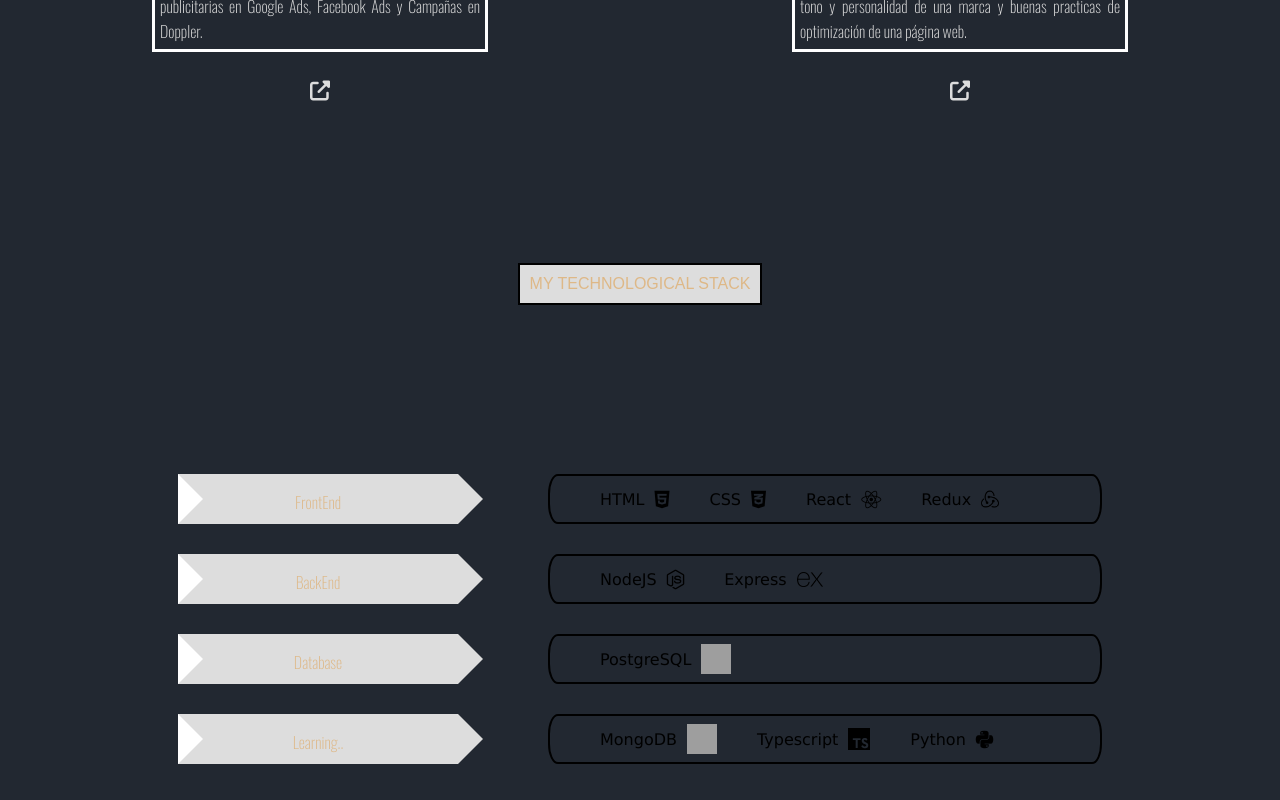
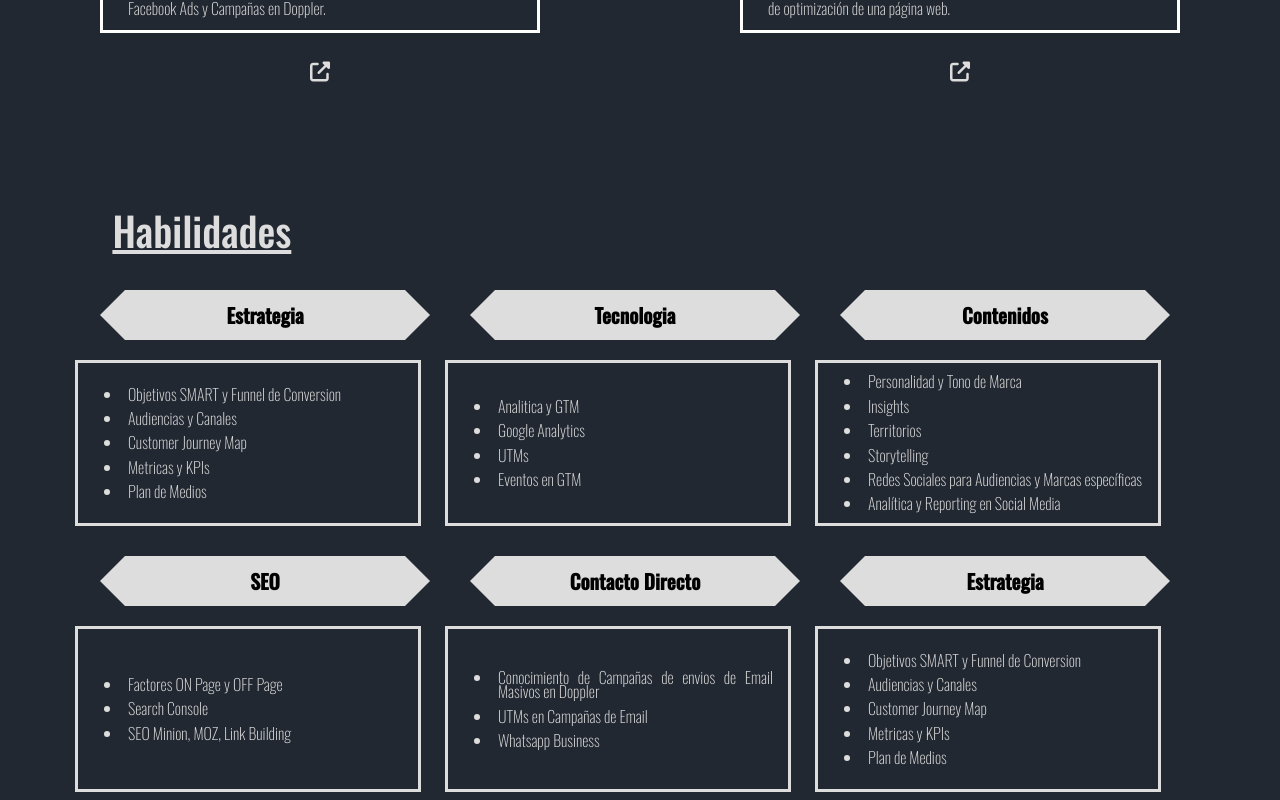
Before and after one commit to macamontesdeoca/MarcosPortfolio, a React (Create React App) app: page / in a window 1280 px wide. Shown: the part 2160-2960 px from the top of the page. Built offline with nearby package versions, Linux system fonts and the light colour scheme; grey boxes are pictures that could not be loaded; a web font is replaced by a local one.

Commit message:
Skills done

```diff
--- a/src/components/About/index.scss
+++ b/src/components/About/index.scss
@@ -58,10 +58,15 @@
       }
       &_title{
         display: flex;
+        margin-top: 10px;
         text-align:center;
         color:$color-secondary;
         font-family: $font-family;
         font-size: 130%;
+        font-weight: $font-weight-medium;
+        &:hover{
+            color: $color-yellow;
+        }
         @media screen and (max-width: 715px) {
             margin-left: 0;
             padding:5px;
--- a/src/components/Home/index.jsx
+++ b/src/components/Home/index.jsx
@@ -8,7 +8,7 @@ import { NavHashLink } from "react-router-hash-link";
 
 const Home = () => {
 
-    document.title = 'Maca Montes de Oca';
+    document.title = 'Marcos Villanueva';
 
         return (
             <div id='home' className='cover-container'>
--- a/src/components/Skills/index.jsx
+++ b/src/components/Skills/index.jsx
@@ -1,86 +1,87 @@
 import React from 'react';
 import './index.scss';
-import redux from '../../assets/iconredux.png';
-import express from '../../assets/expressjs.png';
-import postgre from '../../assets/iconpostgre.png';
-import mongodb from '../../assets/mongodbicon.png';
-import typescript from '../../assets/typescripticon.svg';
 
 
 const Skills = () =>{
     return(
         <div id= 'skills' className='skills_container'>
-            <div className='skills_title'>
-                MY TECHNOLOGICAL STACK
-            </div>
+            <u className='skills_title'>
+                Habilidades
+            </u>
             <div className='skills_info'>
-                <div id='ladoizq'>
-                    <div className='seccion primero'>
-                        <div className = 'arrow-pointer'>
-                            <p className='skill_title'>FrontEnd</p>
+                <div id='arriba' className='skills_horizontal'>
+                    <div className='columnas_nuevas'>
+                        <div className='arrow-pointer'>
+                            Estrategia
                         </div>
+                            <ul className='unordered_list'>
+                                <li className = 'list_item'>Objetivos SMART y Funnel de Conversion</li>
+                                <li className = 'list_item'>Audiencias y Canales</li>
+                                <li className = 'list_item'>Customer Journey Map</li>
+                                <li className = 'list_item'>Metricas y KPIs</li>
+                                <li className = 'list_item'>Plan de Medios</li>
+                            </ul>
                     </div>
-                    <div className='seccion'>
+                    <div className='columnas_nuevas'>
                         <div className='arrow-pointer'>
-                            <p className='skill_title'>BackEnd</p>
+                            Tecnologia
                         </div>
+                            <ul className='unordered_list'>
+                                <li className = 'list_item'>Analitica y GTM</li>
+                                <li className = 'list_item'>Google Analytics</li>
+                                <li className = 'list_item'>UTMs</li>
+                                <li className = 'list_item'>Eventos en GTM</li>
+                            </ul>
                     </div>
-                    <div className='seccion'>
+                    <div className='columnas_nuevas'>
                         <div className='arrow-pointer'>
-                        <p className='skill_title'>Database</p>
+                            Contenidos
                         </div>
-                    </div>
-                    <div className='seccion'>
-                        <div className='arrow-pointer'>
-                        <p className='skill_title'>Learning..</p>
-                        </div>
+                            <ul className='unordered_list'>
+                                <li className = 'list_item'>Personalidad y Tono de Marca</li>
+                                <li className = 'list_item'>Insights</li>
+                                <li className = 'list_item'>Territorios</li>
+                                <li className = 'list_item'>Storytelling</li>
+                                <li className = 'list_item'>Redes Sociales para Audiencias y Marcas específicas</li>
+                                <li className = 'list_item'>Analítica y Reporting en Social Media</li>
+                            </ul>
                     </div>
                 </div>
-                <div id='ladoder'>
-                    <h5 className='titulos_responsive'>FrontEnd</h5>
-                    <div id='frontend'className='rectangle primero'>
-                        <p className='listado'>
-                            <span className='next-to-icon'>HTML</span>
-                            <i class="fab fa-html5 fa-lg"></i>
-                            <span className='next-to-icon'>CSS</span>
-                            <i class="fab fa-css3-alt fa-lg"></i>
-                            <span className='next-to-icon'>React</span>
-                            <i class="fab fa-react fa-lg"></i>
-                            <span className='next-to-icon'>Redux</span>
-                            <img alt = 'redux icon' className='iconoredux'src={redux}></img>
-                        </p>
+                <div id='abajo' className='skills_horizontal'>
+                <div className='columnas_nuevas'>
+                        <div className='arrow-pointer'>
+                            SEO
                         </div>
-                    <h5 className='titulos_responsive'>BackEnd</h5>
-                    <div id='backend'className='rectangle'>
-                        <p className='listado'>
-                            <span className='next-to-icon'>NodeJS</span>
-                            <i class="fab fa-node-js fa-lg"></i>
-                            <span className='next-to-icon'>Express</span>
-                            <img alt = 'express icon' className='iconoexpress'src={express}></img>
-                        </p>
+                            <ul className='unordered_list'>
+                                <li className = 'list_item'>Factores ON Page y OFF Page</li>
+                                <li className = 'list_item'>Search Console</li>
+                                <li className = 'list_item'>SEO Minion, MOZ, Link Building</li>
+                            </ul>
                     </div>
-                    <h5 className='titulos_responsive'>Database</h5>
-                    <div id='database'className='rectangle'>
-                        <p className='listado'>
-                            <span className='next-to-icon'>PostgreSQL</span>
-                            <img alt = 'postgre icon' className='iconopostgre'src={postgre}></img>
-                        </p>
+                    <div className='columnas_nuevas'>
+                        <div className='arrow-pointer'>
+                            Contacto Directo
+                        </div>
+                            <ul className='unordered_list'>
+                                <li className = 'list_item'>Conocimiento de Campañas de envios de Email Masivos en Doppler</li>
+                                <li className = 'list_item'>UTMs en Campañas de Email</li>
+                                <li className = 'list_item'>Whatsapp Business</li>
+                            </ul>
                     </div>
-                    <h5 className='titulos_responsive'>Learning...</h5>
-                    <div id='Aprendiendo' className='rectangle'>
-                        <p className='listado'>
-                            <span className='next-to-icon'>MongoDB</span>
-                            <img alt = 'mongodb icon' className='iconopostgre'src={mongodb}></img>
-                            <span className='next-to-icon'>Typescript</span>
-                            <img alt = 'ts icon' className='iconots'src={typescript}></img>
-                            <span className='next-to-icon'>Python</span>
-                            <i class="fab fa-python fa-lg"></i>
-
-                        </p>
+                    <div className='columnas_nuevas'>
+                        <div className='arrow-pointer'>
+                            Estrategia
+                        </div>
+                            <ul className='unordered_list'>
+                                <li className = 'list_item'>Objetivos SMART y Funnel de Conversion</li>
+                                <li className = 'list_item'>Audiencias y Canales</li>
+                                <li className = 'list_item'>Customer Journey Map</li>
+                                <li className = 'list_item'>Metricas y KPIs</li>
+                                <li className = 'list_item'>Plan de Medios</li>
+                            </ul>
                     </div>
 
                 </div>
-
             </div>
         </div>
     )
--- a/src/components/Skills/index.scss
+++ b/src/components/Skills/index.scss
@@ -6,9 +6,7 @@
     flex-direction: column;
     height: 100vh;
     width:100%;
-    // width: 100vw;
     background-color: $color-primary;
-    justify-content:space-around;
     align-items:center;
     margin-bottom: 100vh;
     @media screen and (max-width: 715px) {
@@ -16,13 +14,15 @@
       }
 }
 .skills_title{
+    color:$color-secondary;
+    font-family: $font-family;
+    font-size: 250%;
     display:flex;
-    border: 2px solid black;
+    margin-top: 80px;
+    margin-bottom: 20px;
+    margin-left: 8%;
+    align-self: start;
     padding: 10px;
-    background-color: $color-secondary;
-    color:burlywood;
-    font-family: $font-family-headers;
-    margin-bottom: -200px;
     @media screen and (max-width: 715px) {
         margin-bottom: 30px;
       }
@@ -30,21 +30,30 @@
 }
 .skills_info{
     display:flex;
+    flex-direction: column;
+    margin-left: 80px;
 }
 
 .arrow-pointer {
+    display: flex;
+    flex-direction: column;
     width: 280px;
     height: 50px;
     background: $color-secondary;
+    font-family:$font-family;
+    font-weight: $font-weight-medium;
+    font-size: 20px;
     position: relative;
-    margin-bottom: 30px;
+    margin-bottom: 10px;
     margin-right: 90px;
+    text-align: center;
+    justify-content: center;
 
     &:after {
       content: '';
       position: absolute;
-      left: 0; bottom: 0; width: 0; height: 0;
-      border-left: 25px solid white;
+      left: -25px; bottom: 0; width: 0; height: 0;
+      border-right: 25px solid $color-secondary;
       border-top: 25px solid transparent;
       border-bottom: 25px solid transparent;
     }
@@ -65,84 +74,46 @@
       }
 }
 
-.rectangle{
+.skills_horizontal{
     display: flex;
-    height: 46px;
-    margin-bottom: 30px;
-    width:550px;
-    align-content: center;
-    border: 2px solid black;
-    border-radius: 10px/20px;
-    @media screen and (max-width: 715px) {
-        width:100%;
-      }
+    flex-direction: row;
+    margin-bottom: 20px;
 }
 
-.seccion{
-    display:flex;
-    width: 100%;
-    flex-direction: row;
-    justify-content: flex-start;
-    align-items: center;
-
-}
-.primero{
-    margin-top: 100px;
-    @media screen and (max-width: 715px) {
-        margin-top: 0;
-      }
-
+.columnas_nuevas{
+    display: flex;
+    flex-direction: column;
+    justify-content: center;
 }
 
-.skill_title{
-    text-align: center;
-    text-justify: inter-word;
+.unordered_list{
+    display: flex;
+    color: $color-secondary;
+    line-height: 0.9;
+    flex-direction: column;
+    list-style-position: outside;
+    height: 160px;
+    width: 300px;
+    justify-content: center;
+    position:relative;
+    left: -60px;
+    border: 3px solid $color-secondary;
+    margin:10px;
+}
+.list_item{
+    margin:5px;
+    padding: 0 10px 0 5px;
+    font-family: $font-family;
+    font-weight: 100;
+    text-align: justify;
+    text-justify: auto;
+    // max-height: 164px;
+    height:fit-content;
+}
+.skill_box{
+    border: 3px solid white;
     font-family:$font-family;
     font-weight: $font-weight-light;
-    color: burlywood;
+    color: $color-secondary;
+    margin-bottom: 50px;
 }
-.titulos_responsive{
-    margin-bottom: 10px;
-    font-size: 15px;
-    font-family:$font-family;
-    color: $color-yellow;
-
-    @media screen and (min-width: 715px) {
-        display:none;
-    }
-
-
-}
-.listado{
-    display:flex;
-    margin-left: 10px;
-    align-items: center;
-    text-align: center;
-    font-family:Verdana, sans-serif;
-    @media screen and (max-width: 715px) {
-        max-width: 350px;
-      }
-}
-.next-to-icon{
-    margin-right: 10px;
-    margin-left: 40px;
-    @media screen and (max-width: 715px) {
-        margin:10px;
-      }
-}
-.iconoredux{
-    height: 18px;
-    width: 18px;
-}
-.iconoexpress{
-    height: 15px;
-    width:26px;
-}
-.iconopostgre{
-    height:30px;
-    width:30px;
-}
-.iconots{
-    height:22px;
-    width:22px;
-}
--- a/src/style/variables.scss
+++ b/src/style/variables.scss
@@ -2,7 +2,7 @@
 @import url('https://fonts.googleapis.com/css2?family=Rajdhani:wght@300&display=swap');//Fonts
 @import url('https://fonts.googleapis.com/css2?family=PT+Sans+Caption:wght@700&display=swap');
 @import url('https://fonts.googleapis.com/css2?family=Nanum+Gothic+Coding:wght@400;700&display=swap');
-@import url('https://fonts.googleapis.com/css2?family=Oswald:wght@200&display=swap');
+@import url('https://fonts.googleapis.com/css2?family=Oswald:wght@200;500&display=swap');
 
 // $font-family: 'Rajdhani', sans-serif;
 $font-family: 'Oswald', sans-serif;
```
Also changed, not shown: src/components/About/index.jsx (+7 -1 lines), src/components/Projects/index.scss (+3 -6 lines), 1 other file (tests, documents, lock files or other folders).
